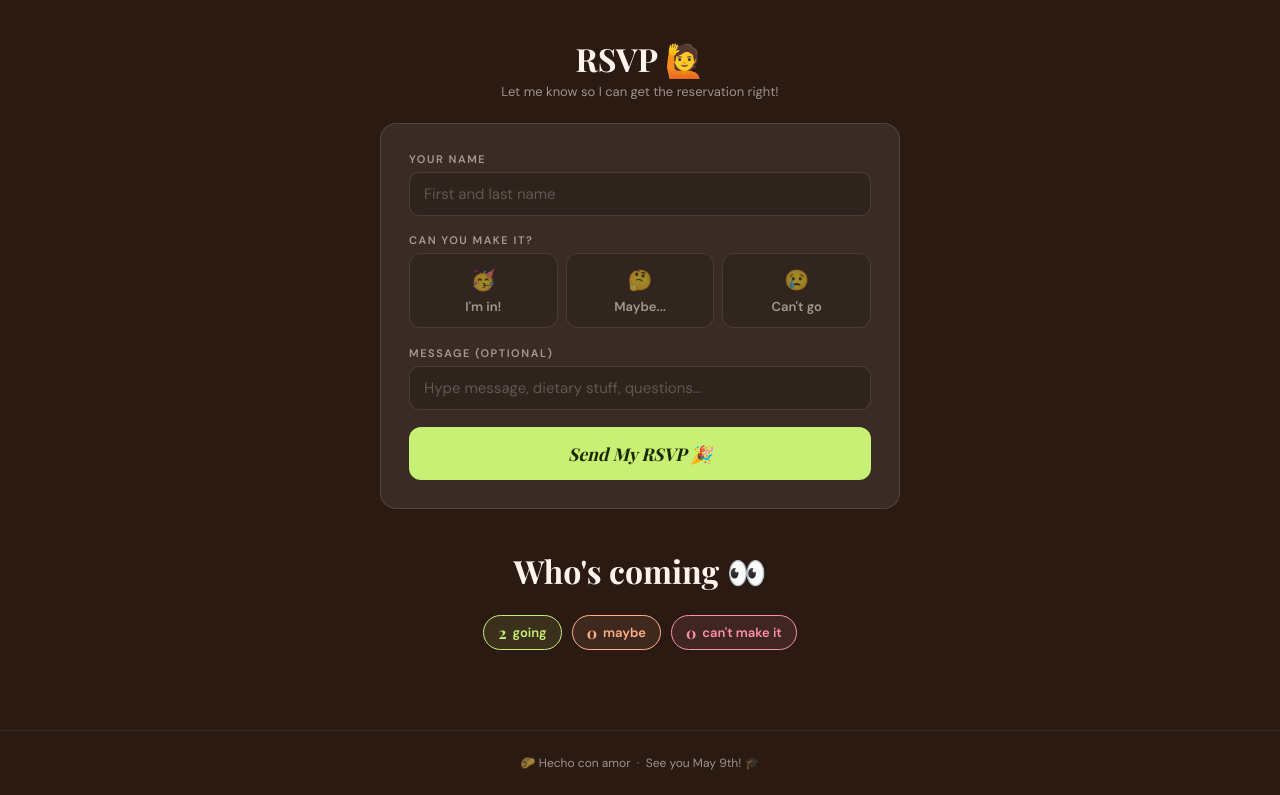
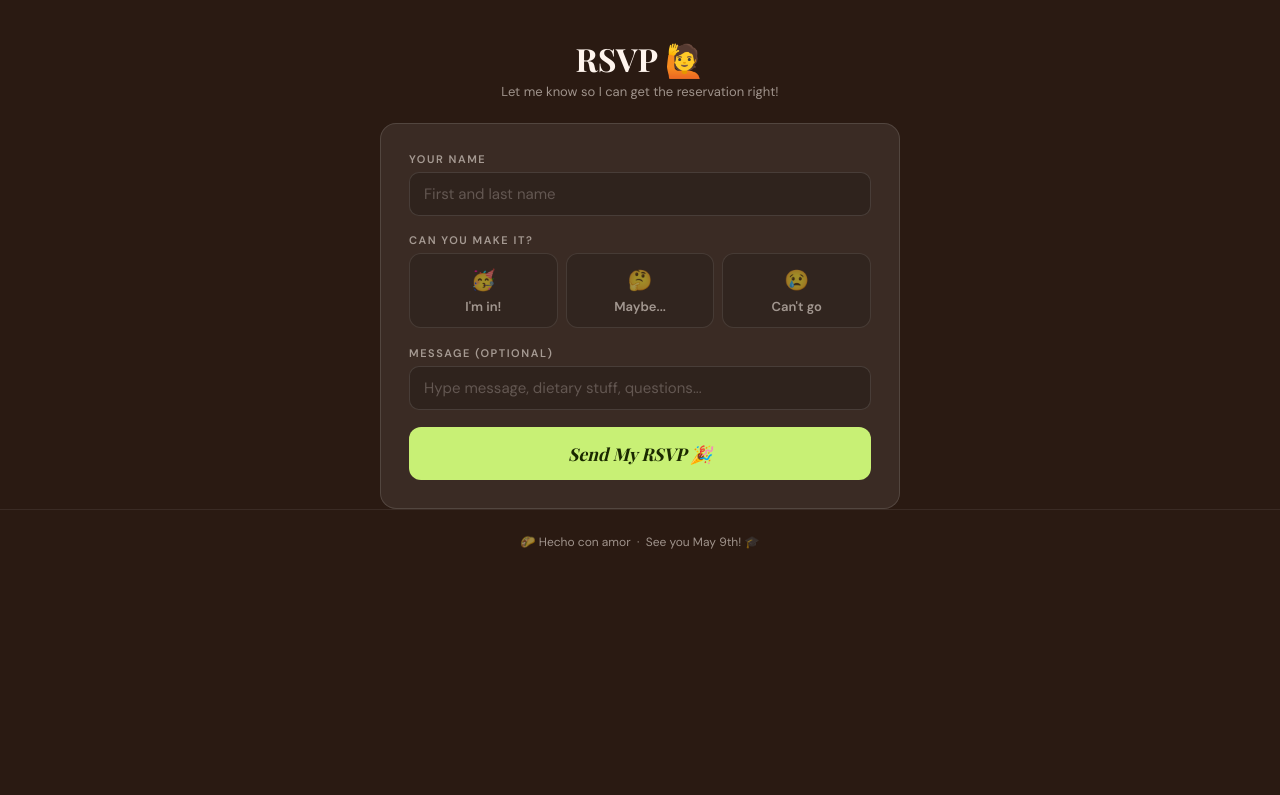
Before and after one commit to sonia21021/graduation-rsvp, a plain HTML site: page index.html in a window 1280 px wide. Shown: the part 988-1783 px from the top of the page. After the commit the page ends 1562 px from the top, so only its background shows below. Drawn offline with nearby package versions, Linux system fonts and the light colour scheme; a web font is replaced by a local one.

Commit message:
Update index.html

```diff
--- a/index.html
+++ b/index.html
@@ -433,17 +433,6 @@ footer {
   </div>
 </div>
 
-<!-- Guests -->
-<div class="gw">
-  <div class="sh"><h2>Who's coming 👀</h2></div>
-  <div class="tally">
-    <div class="chip cg"><span class="cn2" id="cy">2</span> going</div>
-    <div class="chip cm"><span class="cn2" id="cmc">0</span> maybe</div>
-    <div class="chip cn"><span class="cn2" id="cn">0</span> can't make it</div>
-  </div>
-  <div id="gl"></div>
-</div>
-
 <footer>🌮 Hecho con amor &nbsp;·&nbsp; See you May 9th! 🎓</footer>
 
 <script>
```
